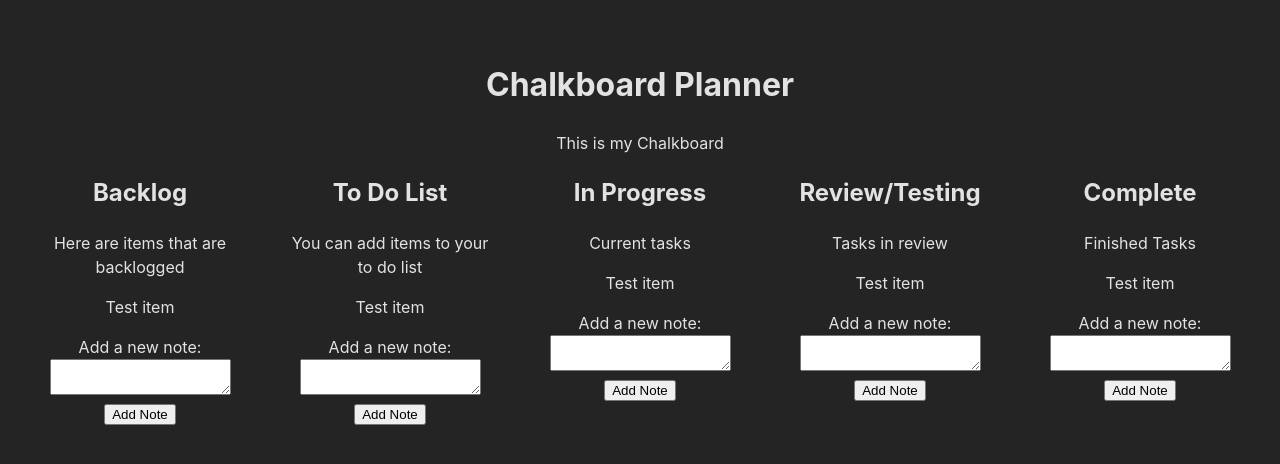
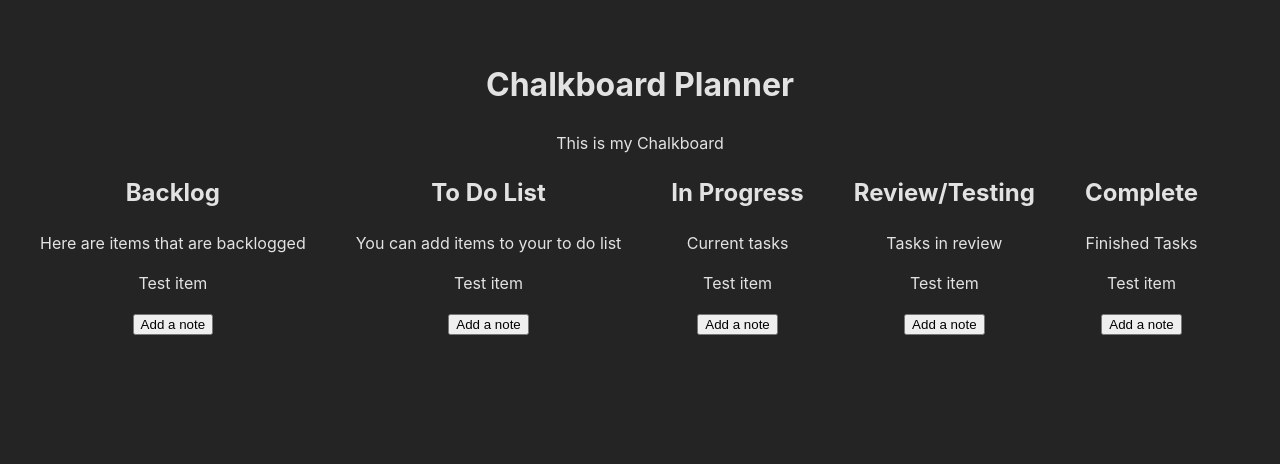
Before and after one commit to flin1105/Chalkboard, a React (Vite) app: page / in a window 1280 px wide. Shown: the top 464 px of the page. Built offline with nearby package versions, Linux system fonts and the light colour scheme.

Commit message:
Adding note button so users can add additional tasks per column

```diff
--- a/src/Components/Chalkboard.jsx
+++ b/src/Components/Chalkboard.jsx
@@ -5,7 +5,7 @@ import "./Chalkboard.css";
 const Chalkboard = () => {
 	const [addTask, setAddTask] = useState(false);
 
-	const columns = [
+	const [columns, addColumns] = useState([
 		{
 			id: 1,
 			name: "Backlog",
@@ -47,7 +47,7 @@ const Chalkboard = () => {
 				{ description: "Test item", urgency: 0 },
 			],
 		},
-	];
+	]);
 
 	return (
 		<>
--- a/src/Components/Column.jsx
+++ b/src/Components/Column.jsx
@@ -1,21 +1,23 @@
 import Note from "./Note";
 import NoteForm from "./NoteForm";
-import NoteButton from "./FalseButton";
+import NoteButton from "./NoteButton";
 import TrueButton from "./TrueButton";
 import { useState } from "react";
 
 const Column = ({ title, tasks }) => {
-	const [addNote, setAddNote] = useState(false);
+	const [addNote, setAddNote] = useState(true);
+	const [columnTasks, addColumnTasks] = useState(tasks);
 
 	const handleNoteButton = (e) => {
 		e.preventDefault();
 		setAddNote(!addNote);
+		console.log("Current button", addNote);
 	};
 
 	return (
 		<div className="column-container">
 			<h2>{title}</h2>
-			{tasks.map((task, index) => {
+			{columnTasks.map((task, index) => {
 				return (
 					<Note
 						key={index}
@@ -24,11 +26,16 @@ const Column = ({ title, tasks }) => {
 				);
 			})}
 			{addNote ? (
-				<NoteButton onNoteClick={handleNoteButton} />
+				<NoteButton
+					addNote={addNote}
+					onAddNoteClick={setAddNote}
+				/>
 			) : (
 				<TrueButton
-					onNoteClick={handleNoteButton}
-					tasks={tasks}
+					addNote={addNote}
+					onAddNoteClick={setAddNote}
+					columnTasks={columnTasks}
+					addColumnTasks={addColumnTasks}
 				/>
 			)}
 		</div>
--- a/src/Components/FalseButton.jsx
+++ /dev/null
@@ -1,5 +0,0 @@
-const NoteButton = ({ onNoteClick }) => {
-	return <button onClick={onNoteClick}>Add a note</button>;
-};
-
-export default NoteButton;
--- /dev/null
+++ b/src/Components/NoteButton.jsx
@@ -0,0 +1,5 @@
+const NoteButton = ({ addNote, onAddNoteClick }) => {
+	return <button onClick={() => onAddNoteClick(!addNote)}>Add a note</button>;
+};
+
+export default NoteButton;
--- a/src/Components/TrueButton.jsx
+++ b/src/Components/TrueButton.jsx
@@ -1,19 +1,23 @@
 import { useState } from "react";
 
-const TrueButton = ({ onNoteClick, tasks }) => {
+const TrueButton = ({
+	addNote,
+	onAddNoteClick,
+	columnTasks,
+	addColumnTasks,
+}) => {
 	const [noteText, setNoteText] = useState("");
+
 	const handleTextChange = (e) => {
 		setNoteText(e.target.value);
 	};
 
 	const handleAddNote = (e) => {
-		console.log(e);
 		e.preventDefault();
 		const newNote = { description: noteText, urgency: 0 };
-		console.log(newNote);
-		tasks.concat(newNote);
-		console.log(tasks);
-		// onNoteClick();
+		addColumnTasks(columnTasks.concat(newNote));
+		setNoteText("");
+		onAddNoteClick(!addNote);
 	};
 
 	return (
```
